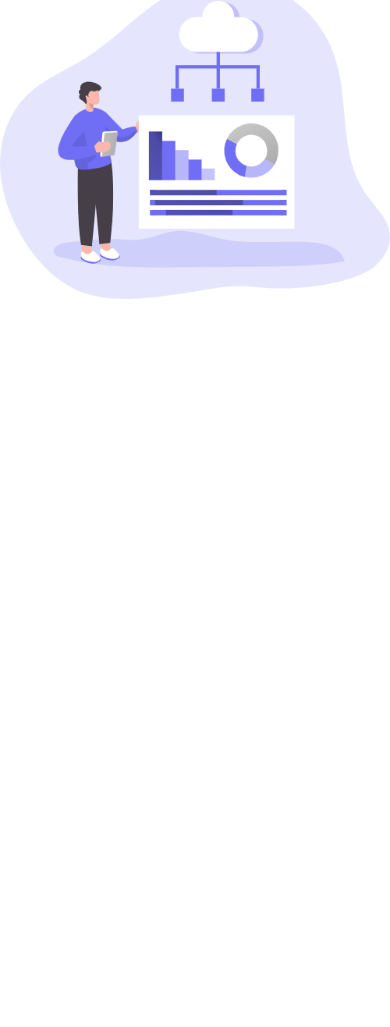
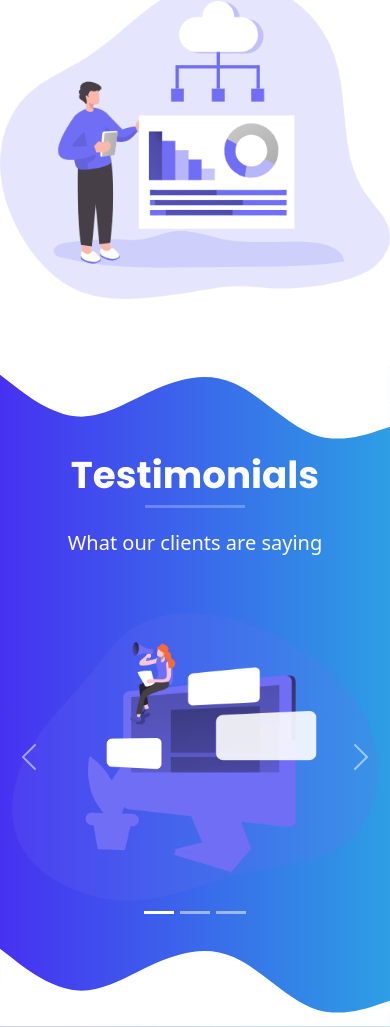
Before and after one commit to dmenezesgabriel/bootstrap-sass, a website: page index.html in a window 390 px wide. Shown: the part 3573-4600 px from the top of the page. Before the commit the page ends 3939 px from the top, so only its background shows below. Drawn offline with nearby package versions, Linux system fonts and the light colour scheme; files that its build step writes are made by us from their sources.

Commit message:
Add testimonials section

```diff
--- a/index.html
+++ b/index.html
@@ -279,6 +279,129 @@
       </div>
     </section>
     <!-- Services section end -->
+    <!-- Testimonials section start -->
+    <section id="testimonials" class="testimonials">
+      <svg xmlns="http://www.w3.org/2000/svg" viewBox="0 0 1440 320">
+        <path
+          fill="#fff"
+          fill-opacity="1"
+          d="M0,32L48,69.3C96,107,192,181,288,186.7C384,192,480,128,576,85.3C672,43,768,21,864,64C960,107,1056,213,1152,250.7C1248,288,1344,256,1392,240L1440,224L1440,0L1392,0C1344,0,1248,0,1152,0C1056,0,960,0,864,0C768,0,672,0,576,0C480,0,384,0,288,0C192,0,96,0,48,0L0,0Z"
+        ></path>
+      </svg>
+      <div class="container">
+        <div class="row text-center text-white">
+          <h1 class="display-3 fw-bold">Testimonials</h1>
+          <hr style="width: 100px; height: 3px" class="mx-auto" />
+          <p class="lead pt-1">What our clients are saying</p>
+        </div>
+        <!-- Carrousel start-->
+        <div class="row align-center">
+          <div
+            id="carouselExampleCaptions"
+            class="carousel slide"
+            data-bs-ride="false"
+          >
+            <div class="carousel-indicators">
+              <button
+                type="button"
+                data-bs-target="#carouselExampleCaptions"
+                data-bs-slide-to="0"
+                class="active"
+                aria-current="true"
+                aria-label="Slide 1"
+              ></button>
+              <button
+                type="button"
+                data-bs-target="#carouselExampleCaptions"
+                data-bs-slide-to="1"
+                aria-label="Slide 2"
+              ></button>
+              <button
+                type="button"
+                data-bs-target="#carouselExampleCaptions"
+                data-bs-slide-to="2"
+                aria-label="Slide 3"
+              ></button>
+            </div>
+            <div class="carousel-inner">
+              <div class="carousel-item active">
+                <img
+                  src="img/services/service-1.png"
+                  class="d-block w-100"
+                  alt="..."
+                />
+                <div class="carousel-caption d-none d-md-block">
+                  <h5>First slide label</h5>
+                  <p>
+                    Some representative placeholder content for the first slide.
+                  </p>
+                </div>
+              </div>
+              <div class="carousel-item">
+                <img
+                  src="img/services/service-2.png"
+                  class="d-block w-100"
+                  alt="..."
+                />
+                <div class="carousel-caption d-none d-md-block">
+                  <h5>Second slide label</h5>
+                  <p>
+                    Some representative placeholder content for the second
+                    slide.
+                  </p>
+                </div>
+              </div>
+              <div class="carousel-item">
+                <img
+                  src="img/services/service-3.png"
+                  class="d-block w-100"
+                  alt="..."
+                />
+                <div class="carousel-caption d-none d-md-block">
+                  <h5>Third slide label</h5>
+                  <p>
+                    Some representative placeholder content for the third slide.
+                  </p>
+                </div>
+              </div>
+            </div>
+            <button
+              class="carousel-control-prev"
+              type="button"
+              data-bs-target="#carouselExampleCaptions"
+              data-bs-slide="prev"
+            >
+              <span
+                class="carousel-control-prev-icon"
+                aria-hidden="true"
+              ></span>
+              <span class="visually-hidden">Previous</span>
+            </button>
+            <button
+              class="carousel-control-next"
+              type="button"
+              data-bs-target="#carouselExampleCaptions"
+              data-bs-slide="next"
+            >
+              <span
+                class="carousel-control-next-icon"
+                aria-hidden="true"
+              ></span>
+              <span class="visually-hidden">Next</span>
+            </button>
+          </div>
+        </div>
+        <!-- carrousel end -->
+      </div>
+      <svg xmlns="http://www.w3.org/2000/svg" viewBox="0 0 1440 320">
+        <path
+          fill="#fff"
+          fill-opacity="1"
+          d="M0,32L48,69.3C96,107,192,181,288,186.7C384,192,480,128,576,85.3C672,43,768,21,864,64C960,107,1056,213,1152,250.7C1248,288,1344,256,1392,240L1440,224L1440,320L1392,320C1344,320,1248,320,1152,320C1056,320,960,320,864,320C768,320,672,320,576,320C480,320,384,320,288,320C192,320,96,320,48,320L0,320Z"
+        ></path>
+      </svg>
+    </section>
+    <!-- Testimonials section end -->
     <script
       src="https://cdn.jsdelivr.net/npm/bootstrap@5.2.0-beta1/dist/js/bootstrap.bundle.min.js"
       integrity="sha384-pprn3073KE6tl6bjs2QrFaJGz5/SUsLqktiwsUTF55Jfv3qYSDhgCecCxMW52nD2"
--- a/scss/sections/_testimonials.scss
+++ b/scss/sections/_testimonials.scss
@@ -0,0 +1,8 @@
+@use "../custom" as custom;
+@use "../components/mixins" as mixin;
+
+.testimonials {
+  position: relative;
+  padding: 0;
+  @include mixin.gradient;
+}
```
